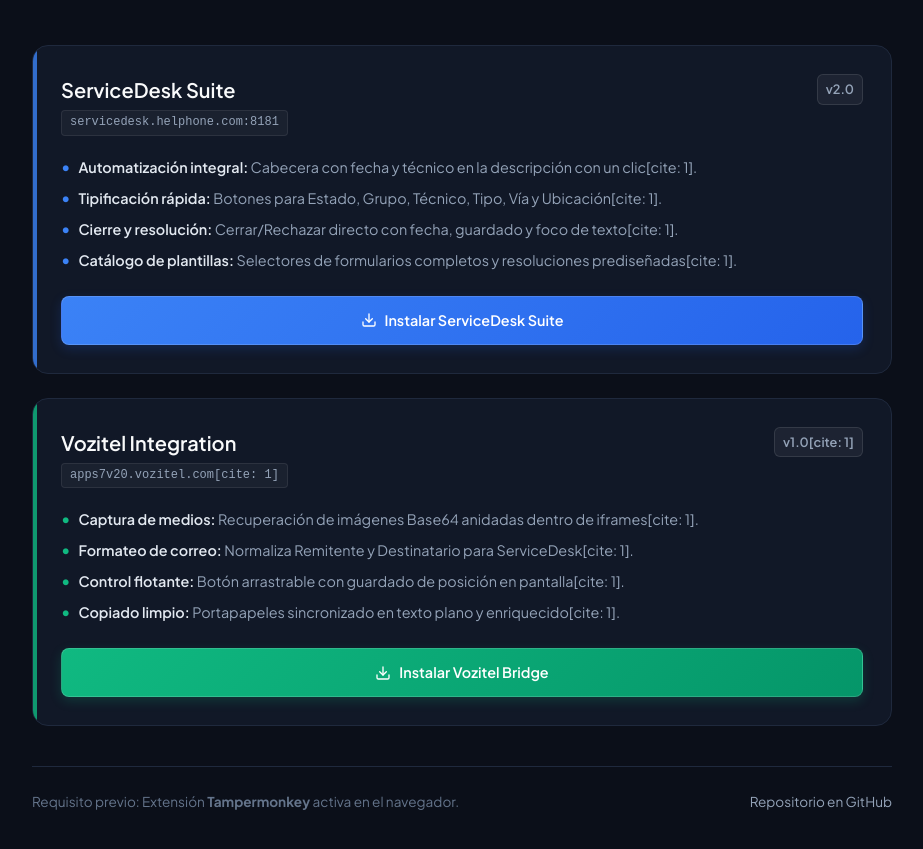
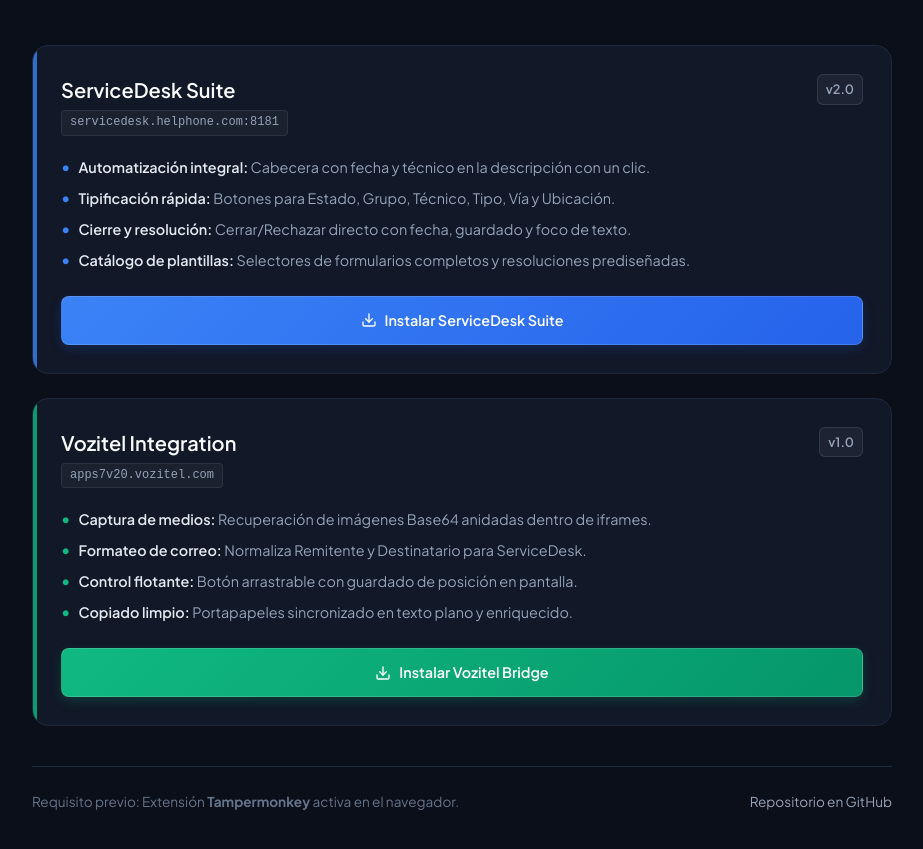
Before and after one commit to ArchmageOki/CinfaEnhacer, a plain HTML site: page index.html in a window 1280 px wide. Shown: the part 229-1078 px from the top of the page, without its empty margins (178-1101 px from the left). Drawn offline with Linux system fonts and the light colour scheme.

Commit message:
Update index.html

```diff
--- a/index.html
+++ b/index.html
@@ -325,10 +325,10 @@
                     </div>
 
                     <ul class="features-list" style="margin-top: 1.25rem;">
-                        <li><span><strong>Automatización integral:</strong> Cabecera con fecha y técnico en la descripción con un clic[cite: 1].</span></li>
-                        <li><span><strong>Tipificación rápida:</strong> Botones para Estado, Grupo, Técnico, Tipo, Vía y Ubicación[cite: 1].</span></li>
-                        <li><span><strong>Cierre y resolución:</strong> Cerrar/Rechazar directo con fecha, guardado y foco de texto[cite: 1].</span></li>
-                        <li><span><strong>Catálogo de plantillas:</strong> Selectores de formularios completos y resoluciones prediseñadas[cite: 1].</span></li>
+                        <li><span><strong>Automatización integral:</strong> Cabecera con fecha y técnico en la descripción con un clic.</span></li>
+                        <li><span><strong>Tipificación rápida:</strong> Botones para Estado, Grupo, Técnico, Tipo, Vía y Ubicación.</span></li>
+                        <li><span><strong>Cierre y resolución:</strong> Cerrar/Rechazar directo con fecha, guardado y foco de texto.</span></li>
+                        <li><span><strong>Catálogo de plantillas:</strong> Selectores de formularios completos y resoluciones prediseñadas.</span></li>
                     </ul>
                 </div>
 
@@ -344,16 +344,16 @@
                     <div class="card-header">
                         <div class="card-title-group">
                             <h2 class="card-title">Vozitel Integration</h2>
-                            <span class="card-env">apps7v20.vozitel.com[cite: 1]</span>
+                            <span class="card-env">apps7v20.vozitel.com</span>
                         </div>
-                        <span class="card-version">v1.0[cite: 1]</span>
+                        <span class="card-version">v1.0</span>
                     </div>
 
                     <ul class="features-list" style="margin-top: 1.25rem;">
-                        <li><span><strong>Captura de medios:</strong> Recuperación de imágenes Base64 anidadas dentro de iframes[cite: 1].</span></li>
-                        <li><span><strong>Formateo de correo:</strong> Normaliza Remitente y Destinatario para ServiceDesk[cite: 1].</span></li>
-                        <li><span><strong>Control flotante:</strong> Botón arrastrable con guardado de posición en pantalla[cite: 1].</span></li>
-                        <li><span><strong>Copiado limpio:</strong> Portapapeles sincronizado en texto plano y enriquecido[cite: 1].</span></li>
+                        <li><span><strong>Captura de medios:</strong> Recuperación de imágenes Base64 anidadas dentro de iframes.</span></li>
+                        <li><span><strong>Formateo de correo:</strong> Normaliza Remitente y Destinatario para ServiceDesk.</span></li>
+                        <li><span><strong>Control flotante:</strong> Botón arrastrable con guardado de posición en pantalla.</span></li>
+                        <li><span><strong>Copiado limpio:</strong> Portapapeles sincronizado en texto plano y enriquecido.</span></li>
                     </ul>
                 </div>
 
```
